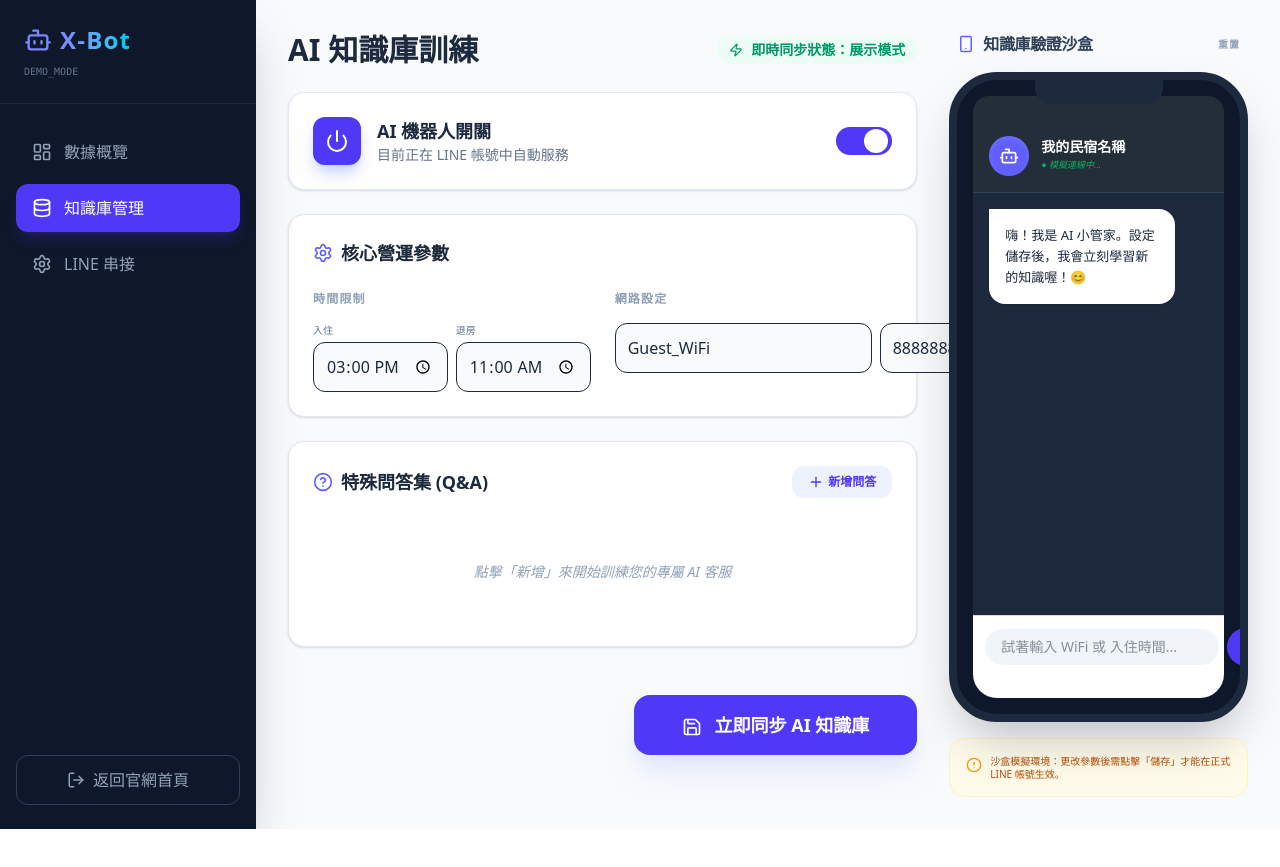
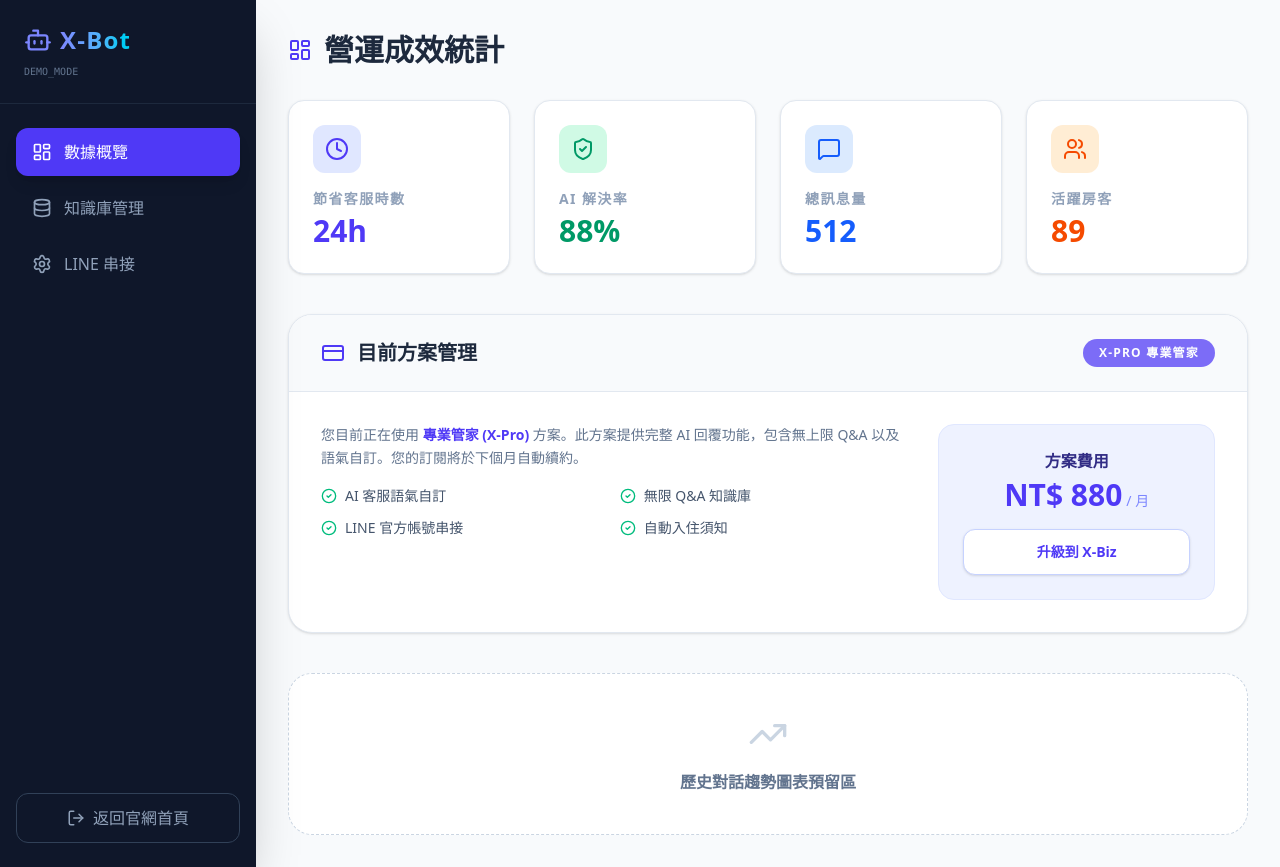
Before and after one commit to autoben66-alt/x-bot-pro, a Next.js app: page /dashboard in a window 1280 px wide. Before the commit the page ends 829 px from the top, so only its background shows below. Built offline with nearby package versions, Linux system fonts and the light colour scheme.

Commit message:
頁面調整

```diff
--- a/src/app/dashboard/page.tsx
+++ b/src/app/dashboard/page.tsx
@@ -6,7 +6,8 @@
   Save, MessageCircle, Settings, Power, Smartphone,
   CheckCircle2, Bot, Database, LineChart, MessageSquare,
   Plus, ArrowRight, LogOut, Trash2, Zap, LayoutDashboard,
-  TrendingUp, Users, ShieldCheck, HelpCircle, Clock, Copy, AlertCircle
+  TrendingUp, Users, ShieldCheck, HelpCircle, Clock, Copy, AlertCircle,
+  CreditCard, Sparkles, Star
 } from 'lucide-react';
 
 // Firebase 相關模組匯入
@@ -35,7 +36,7 @@
   const [isAuthReady, setIsAuthReady] = useState(false);
 
   // --- UI 與 業務狀態 ---
-  const [activeTab, setActiveTab] = useState('knowledge'); // 'dashboard', 'knowledge', 'settings'
+  const [activeTab, setActiveTab] = useState('dashboard'); // 'dashboard', 'knowledge', 'settings'
   const [isSaving, setIsSaving] = useState(false);
   const [saveMessage, setSaveMessage] = useState("");
   const [inputMessage, setInputMessage] = useState("");
@@ -51,9 +52,10 @@
     checkOut: "11:00",
     wifiSsid: "Guest_WiFi",
     wifiPass: "88888888",
-    tone: "enthusiastic",
+    tone: "enthusiastic", // 熱情親切
     customRules: "請保持禮貌，若遇到殺價請委婉拒絕。",
     lineToken: "",
+    currentPlan: "X-Pro", // 對應首頁方案
   });
 
   const [qaList, setQaList] = useState<any[]>([]);
@@ -94,7 +96,7 @@
       // 若最終仍無有效設定，進入純 Demo 模式
       if (!firebaseConfig || !firebaseConfig.projectId) {
         console.warn("未偵測到資料庫設定，系統將以展示模式運作。");
-        setIsAuthReady(true); // 允許進入 UI 但 db 為空
+        setIsAuthReady(true);
         return;
       }
 
@@ -223,7 +225,7 @@
 
       if (found) reply = found.a;
       else if (q.includes("wifi")) reply = `WiFi 帳號是【${config.wifiSsid}】，密碼是【${config.wifiPass}】。📶`;
-      else if (q.includes("入住") || q.includes("時間")) reply = `入住時間是 ${config.checkIn}，退房時間是 ${config.checkOut} 喔！🏠`;
+      else if (q.includes("入住") || q.includes("時間")) reply = `我們的入住時間是 ${config.checkIn}，退房時間是 ${config.checkOut} 喔！🏠`;
 
       if (config.tone === 'enthusiastic') reply += " 🥰";
       setChatHistory(prev => [...prev, { role: 'assistant', content: reply }]);
@@ -253,13 +255,13 @@
         </div>
 
         <nav className="flex-1 mt-6 px-4 space-y-2">
-          <button onClick={() => setActiveTab('dashboard')} className={`w-full flex items-center space-x-3 px-4 py-3 rounded-xl transition ${activeTab === 'dashboard' ? 'bg-indigo-600 text-white' : 'text-slate-400 hover:bg-slate-800'}`}>
+          <button onClick={() => setActiveTab('dashboard')} className={`w-full flex items-center space-x-3 px-4 py-3 rounded-xl transition ${activeTab === 'dashboard' ? 'bg-indigo-600 text-white shadow-lg' : 'text-slate-400 hover:bg-slate-800'}`}>
             <LayoutDashboard size={20} /><span>數據概覽</span>
           </button>
           <button onClick={() => setActiveTab('knowledge')} className={`w-full flex items-center space-x-3 px-4 py-3 rounded-xl transition ${activeTab === 'knowledge' ? 'bg-indigo-600 text-white shadow-lg shadow-indigo-600/20' : 'text-slate-400 hover:bg-slate-800'}`}>
             <Database size={20} /><span>知識庫管理</span>
           </button>
-          <button onClick={() => setActiveTab('settings')} className={`w-full flex items-center space-x-3 px-4 py-3 rounded-xl transition ${activeTab === 'settings' ? 'bg-indigo-600 text-white' : 'text-slate-400 hover:bg-slate-800'}`}>
+          <button onClick={() => setActiveTab('settings')} className={`w-full flex items-center space-x-3 px-4 py-3 rounded-xl transition ${activeTab === 'settings' ? 'bg-indigo-600 text-white shadow-lg' : 'text-slate-400 hover:bg-slate-800'}`}>
             <Settings size={20} /><span>LINE 串接</span>
           </button>
         </nav>
@@ -275,10 +277,13 @@
       <main className="flex-1 p-4 md:p-8 overflow-y-auto z-10">
         <div className="max-w-6xl mx-auto">
 
+          {/* 分頁 1: 數據概覽與方案 */}
           {activeTab === 'dashboard' && (
-            <div className="animate-in fade-in duration-500">
-              <h2 className="text-3xl font-bold mb-8">營運成效統計</h2>
-              <div className="grid grid-cols-1 sm:grid-cols-2 lg:grid-cols-4 gap-6 mb-10">
+            <div className="animate-in fade-in duration-500 space-y-10">
+              <h2 className="text-3xl font-bold mb-8 flex items-center">
+                <LayoutDashboard className="mr-3 text-indigo-600" />營運成效統計
+              </h2>
+              <div className="grid grid-cols-1 sm:grid-cols-2 lg:grid-cols-4 gap-6">
                 {[
                   { label: "節省客服時數", val: `${analytics.savedHours}h`, icon: <Clock />, color: "text-indigo-600", bg: "bg-indigo-100" },
                   { label: "AI 解決率", val: `${analytics.resolutionRate}%`, icon: <ShieldCheck />, color: "text-emerald-600", bg: "bg-emerald-100" },
@@ -292,10 +297,48 @@
                   </div>
                 ))}
               </div>
-              <div className="bg-white p-20 rounded-3xl border border-dashed border-slate-300 text-center">
-                <TrendingUp size={48} className="mx-auto text-slate-300 mb-4" />
+
+              {/* 新增：方案管理區塊 (對應首頁方案) */}
+              <div className="bg-white rounded-3xl border border-slate-200 shadow-sm overflow-hidden">
+                <div className="bg-slate-50 px-8 py-6 border-b border-slate-200 flex justify-between items-center">
+                   <div className="flex items-center space-x-3">
+                      <CreditCard className="text-indigo-600" />
+                      <h3 className="font-bold text-xl text-slate-800">目前方案管理</h3>
+                   </div>
+                   <div className="bg-indigo-600 text-white px-4 py-1.5 rounded-full text-xs font-black uppercase tracking-widest animate-pulse">
+                     {config.currentPlan} 專業管家
+                   </div>
+                </div>
+                <div className="p-8 grid grid-cols-1 lg:grid-cols-3 gap-8">
+                  <div className="lg:col-span-2 space-y-4">
+                    <p className="text-slate-500 text-sm leading-relaxed">
+                      您目前正在使用 <span className="font-bold text-indigo-600">專業管家 (X-Pro)</span> 方案。此方案提供完整 AI 回覆功能，包含無上限 Q&A 以及語氣自訂。您的訂閱將於下個月自動續約。
+                    </p>
+                    <div className="grid grid-cols-1 md:grid-cols-2 gap-3">
+                      {["AI 客服語氣自訂", "無限 Q&A 知識庫", "LINE 官方帳號串接", "自動入住須知"].map((feat, i) => (
+                        <div key={i} className="flex items-center space-x-2 text-sm text-slate-600">
+                          <CheckCircle2 size={16} className="text-emerald-500" />
+                          <span>{feat}</span>
+                        </div>
+                      ))}
+                    </div>
+                  </div>
+                  <div className="bg-indigo-50 rounded-2xl p-6 flex flex-col justify-center border border-indigo-100">
+                    <div className="text-center mb-4">
+                      <span className="text-indigo-900 font-bold block mb-1">方案費用</span>
+                      <span className="text-3xl font-black text-indigo-600">NT$ 880</span>
+                      <span className="text-indigo-400 text-sm ml-1">/ 月</span>
+                    </div>
+                    <button className="w-full bg-white border border-indigo-200 text-indigo-600 py-3 rounded-xl font-bold text-sm hover:bg-indigo-600 hover:text-white transition-all shadow-sm">
+                      升級到 X-Biz
+                    </button>
+                  </div>
+                </div>
+              </div>
+
+              <div className="bg-white p-10 rounded-3xl border border-dashed border-slate-300 text-center">
+                <TrendingUp size={40} className="mx-auto text-slate-300 mb-4" />
                 <p className="text-slate-500 font-bold">歷史對話趨勢圖表預留區</p>
-                <p className="text-slate-400 text-sm mt-2">串接 LINE Webhook 後將自動解鎖此區域</p>
               </div>
             </div>
           )}
@@ -310,6 +353,7 @@
                   </div>
                 </div>
 
+                {/* AI 機器人開關 */}
                 <div className="bg-white p-6 rounded-2xl shadow-sm border border-indigo-100 flex justify-between items-center">
                   <div className="flex items-center space-x-4">
                     <div className={`p-3 rounded-xl transition-colors ${config.isActive ? 'bg-indigo-600 text-white shadow-lg shadow-indigo-200' : 'bg-slate-200 text-slate-500'}`}>
@@ -324,6 +368,38 @@
                     <input type="checkbox" name="isActive" checked={config.isActive} onChange={handleInputChange} className="sr-only peer" />
                     <div className="w-14 h-7 bg-slate-200 rounded-full peer peer-checked:bg-indigo-600 after:content-[''] after:absolute after:top-0.5 after:left-[4px] after:bg-white after:rounded-full after:h-6 after:w-6 after:transition-all peer-checked:after:translate-x-full"></div>
                   </label>
+                </div>
+
+                {/* 🌟 修復回歸：AI 個性與語氣設定 🌟 */}
+                <div className="bg-white p-6 rounded-2xl shadow-sm border border-slate-200 space-y-6">
+                  <h3 className="font-bold text-slate-800 flex items-center text-lg">
+                    <Sparkles size={20} className="mr-2 text-indigo-500" /> AI 客服個性設定
+                  </h3>
+                  <div className="flex space-x-4">
+                    {[
+                      { id: 'enthusiastic', label: '🔥 熱情親切', desc: '口吻輕鬆且帶有 Emoji' },
+                      { id: 'professional', label: '💼 專業管家', desc: '簡潔有力、商務禮貌' }
+                    ].map((t) => (
+                      <button
+                        key={t.id}
+                        onClick={() => setConfig({...config, tone: t.id})}
+                        className={`flex-1 p-4 rounded-2xl border-2 transition-all text-left ${config.tone === t.id ? 'border-indigo-600 bg-indigo-50 shadow-sm' : 'border-slate-100 hover:border-slate-200'}`}
+                      >
+                        <p className={`font-bold ${config.tone === t.id ? 'text-indigo-600' : 'text-slate-500'}`}>{t.label}</p>
+                        <p className="text-[10px] text-slate-400 mt-1">{t.desc}</p>
+                      </button>
+                    ))}
+                  </div>
+                  <div>
+                    <label className="block text-[10px] font-black text-slate-400 uppercase tracking-widest mb-2">給 AI 的特殊交代 (System Prompt)</label>
+                    <textarea
+                      name="customRules"
+                      value={config.customRules}
+                      onChange={handleInputChange}
+                      className="w-full p-4 bg-slate-50 rounded-2xl border border-slate-200 text-sm h-24 focus:ring-2 focus:ring-indigo-500 outline-none resize-none"
+                      placeholder="例如：遇到客人詢問寵物入住，請委婉告知我們暫不開放..."
+                    />
+                  </div>
                 </div>
 
                 <div className="bg-white p-6 rounded-2xl shadow-sm border border-slate-200 space-y-6">
@@ -424,7 +500,7 @@
             </div>
           )}
 
-          {/* LINE 串接頁面 */}
+          {/* 分頁 3: LINE 串接頁面 */}
           {activeTab === 'settings' && (
             <div className="animate-in fade-in duration-500 max-w-2xl">
               <h2 className="text-3xl font-bold mb-8">LINE 官方帳號通訊設定</h2>
```
